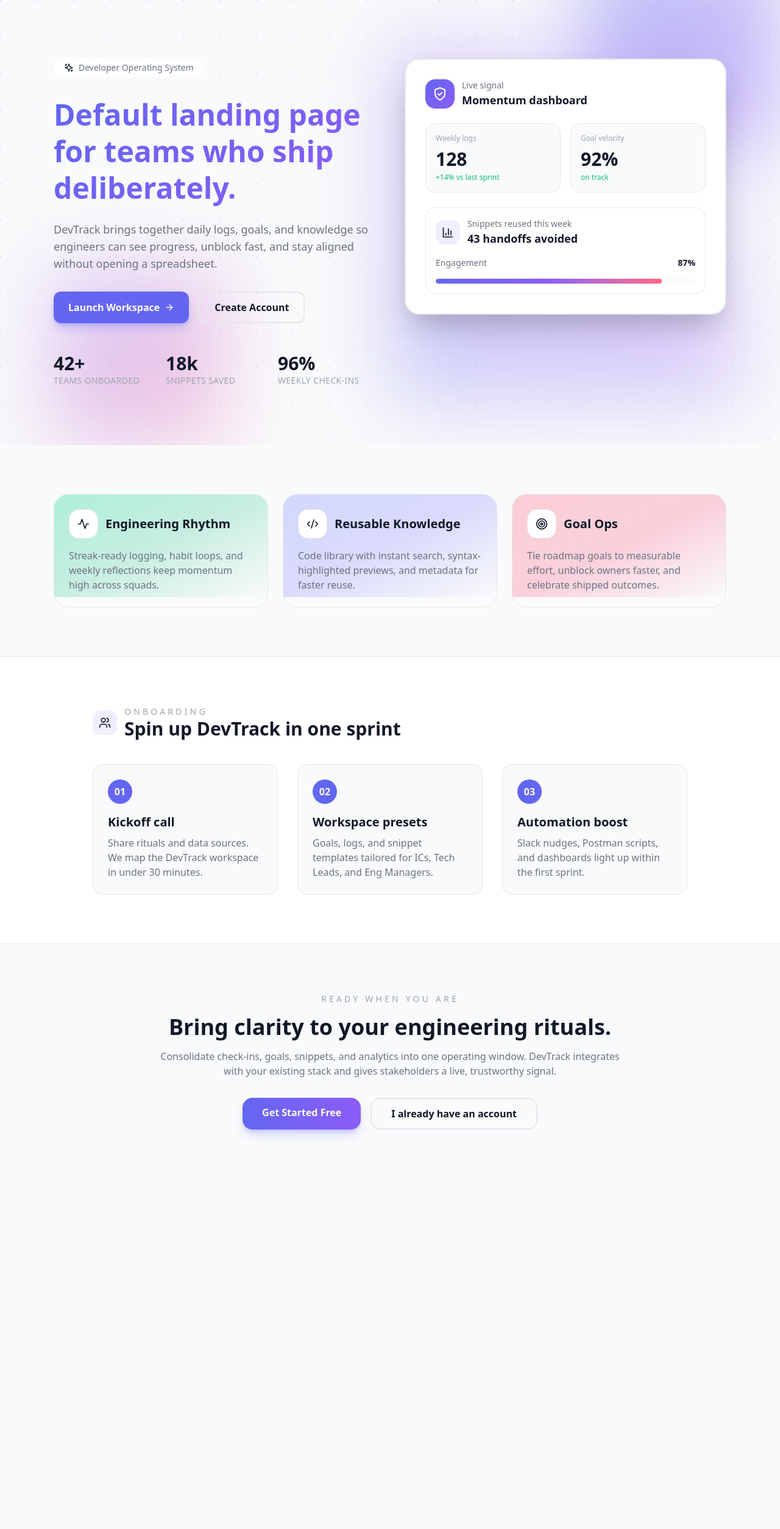
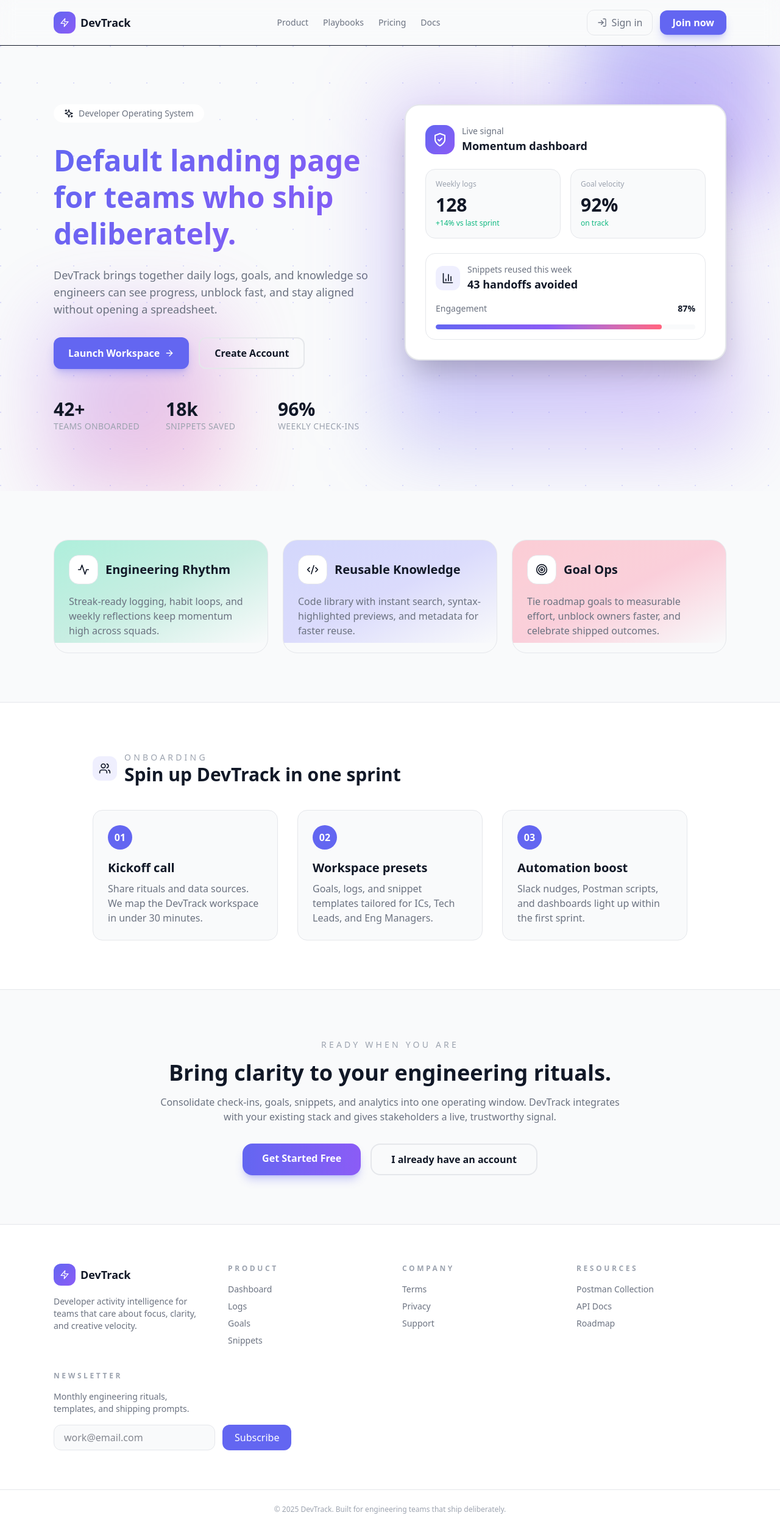
Before and after one commit to abhinay-x/DevTrack, a React (Vite) app in the folder client/: page / in a window 1280 px wide. Shown: the whole page at 61% size. Before the commit the page ends 1932 px from the top, so only its background shows below. Built offline with nearby package versions, Linux system fonts and the light colour scheme; no server answers.

Commit message:
feat: add marketing navbar and footer to landing page

```diff
--- a/client/src/pages/Landing.jsx
+++ b/client/src/pages/Landing.jsx
@@ -1,4 +1,4 @@
-import { ArrowRight, Activity, Code2, Target, ShieldCheck, Sparkles, BarChart3, Users } from 'lucide-react';
+import { ArrowRight, Activity, Code2, Target, ShieldCheck, Sparkles, BarChart3, Users, LogIn, Zap } from 'lucide-react';
 import { Link } from 'react-router-dom';
 
 const keyStats = [
@@ -34,11 +34,86 @@ const timeline = [
   { title: 'Automation boost', body: 'Slack nudges, Postman scripts, and dashboards light up within the first sprint.' }
 ];
 
+const marketingNav = [
+  { label: 'Product', href: '#product' },
+  { label: 'Playbooks', href: '#timeline' },
+  { label: 'Pricing', href: '#cta' },
+  { label: 'Docs', href: '/support' },
+];
+
+const footerLinks = [
+  {
+    title: 'Product',
+    links: [
+      { label: 'Dashboard', href: '/dashboard' },
+      { label: 'Logs', href: '/logs' },
+      { label: 'Goals', href: '/goals' },
+      { label: 'Snippets', href: '/snippets' },
+    ],
+  },
+  {
+    title: 'Company',
+    links: [
+      { label: 'Terms', href: '/terms' },
+      { label: 'Privacy', href: '/privacy' },
+      { label: 'Support', href: '/support' },
+    ],
+  },
+  {
+    title: 'Resources',
+    links: [
+      { label: 'Postman Collection', href: '/postman/DevTrack.postman_collection.json' },
+      { label: 'API Docs', href: '#product' },
+      { label: 'Roadmap', href: '/dashboard' },
+    ],
+  },
+];
+
 const Landing = () => {
   return (
-    <div className="min-h-screen bg-theme text-primary">
+    <div className="min-h-screen bg-theme text-primary flex flex-col">
+      {/* Marketing Navbar */}
+      <header className="sticky top-0 z-40 border-b border-theme/60 backdrop-blur-md bg-theme/80">
+        <div className="max-w-6xl mx-auto px-6 py-4 flex items-center justify-between">
+          <Link to="/" className="flex items-center gap-2">
+            <div className="w-9 h-9 gradient-bg rounded-xl flex items-center justify-center">
+              <Zap className="w-4 h-4 text-white" />
+            </div>
+            <span className="font-semibold text-lg">DevTrack</span>
+          </Link>
+          <nav className="hidden md:flex items-center gap-6 text-sm">
+            {marketingNav.map((item) =>
+              item.href.startsWith('#') ? (
+                <a key={item.label} href={item.href} className="text-secondary hover:text-primary transition-colors">
+                  {item.label}
+                </a>
+              ) : (
+                <Link key={item.label} to={item.href} className="text-secondary hover:text-primary transition-colors">
+                  {item.label}
+                </Link>
+              )
+            )}
+          </nav>
+          <div className="flex items-center gap-3">
+            <Link
+              to="/login"
+              className="hidden sm:inline-flex items-center gap-2 px-4 py-2 rounded-xl border border-theme text-secondary hover:text-primary transition"
+            >
+              <LogIn className="w-4 h-4" />
+              Sign in
+            </Link>
+            <Link
+              to="/register"
+              className="inline-flex items-center px-5 py-2 rounded-xl bg-primary text-white font-semibold shadow-lg shadow-primary/30 hover:bg-primary-dark transition"
+            >
+              Join now
+            </Link>
+          </div>
+        </div>
+      </header>
+
       {/* Hero */}
-      <section className="relative overflow-hidden">
+      <section className="relative overflow-hidden" id="product">
         <div className="absolute inset-0">
           <div className="absolute -top-20 right-0 w-80 h-80 gradient-bg blur-3xl opacity-40" />
           <div className="absolute bottom-0 left-20 w-72 h-72 gradient-bg-alt blur-3xl opacity-30" />
@@ -146,7 +221,7 @@ const Landing = () => {
       </section>
 
       {/* Timeline */}
-      <section className="bg-card py-20 border-y border-theme">
+      <section className="bg-card py-20 border-y border-theme" id="timeline">
         <div className="max-w-5xl mx-auto px-6">
           <div className="flex items-center gap-3 mb-10">
             <div className="w-10 h-10 rounded-xl bg-primary/10 text-primary flex items-center justify-center">
@@ -172,7 +247,7 @@ const Landing = () => {
       </section>
 
       {/* CTA */}
-      <section className="max-w-5xl mx-auto px-6 py-20 text-center">
+      <section className="max-w-5xl mx-auto px-6 py-20 text-center" id="cta">
         <p className="text-sm uppercase tracking-[0.3em] text-tertiary">READY WHEN YOU ARE</p>
         <h2 className="text-4xl font-bold mt-4 text-primary">Bring clarity to your engineering rituals.</h2>
         <p className="text-secondary mt-4 max-w-3xl mx-auto">
@@ -193,6 +268,60 @@ const Landing = () => {
           </Link>
         </div>
       </section>
+      {/* Footer */}
+      <footer className="bg-card border-t border-theme">
+        <div className="max-w-6xl mx-auto px-6 py-16 grid sm:grid-cols-2 lg:grid-cols-4 gap-10">
+          <div>
+            <div className="flex items-center gap-2 mb-4">
+              <div className="w-9 h-9 gradient-bg rounded-xl flex items-center justify-center text-white">
+                <Zap className="w-4 h-4" />
+              </div>
+              <span className="text-lg font-semibold">DevTrack</span>
+            </div>
+            <p className="text-secondary text-sm">
+              Developer activity intelligence for teams that care about focus, clarity, and creative velocity.
+            </p>
+          </div>
+          {footerLinks.map((column) => (
+            <div key={column.title}>
+              <p className="text-xs font-semibold tracking-[0.3em] text-tertiary mb-4">{column.title.toUpperCase()}</p>
+              <div className="space-y-2 text-sm">
+                {column.links.map((link) =>
+                  link.href.startsWith('/') ? (
+                    <Link key={link.label} to={link.href} className="block text-secondary hover:text-primary transition">
+                      {link.label}
+                    </Link>
+                  ) : (
+                    <a key={link.label} href={link.href} className="block text-secondary hover:text-primary transition">
+                      {link.label}
+                    </a>
+                  )
+                )}
+              </div>
+            </div>
+          ))}
+          <div>
+            <p className="text-xs font-semibold tracking-[0.3em] text-tertiary mb-4">NEWSLETTER</p>
+            <p className="text-secondary text-sm mb-4">Monthly engineering rituals, templates, and shipping prompts.</p>
+            <form className="flex flex-col sm:flex-row gap-3">
+              <input
+                type="email"
+                placeholder="work@email.com"
+                className="flex-1 rounded-xl border border-theme bg-theme px-4 py-2 focus:outline-none focus:border-primary"
+              />
+              <button
+                type="submit"
+                className="px-5 py-2 rounded-xl bg-primary text-white font-medium hover:bg-primary-dark transition"
+              >
+                Subscribe
+              </button>
+            </form>
+          </div>
+        </div>
+        <div className="border-t border-theme py-6 text-center text-xs text-tertiary">
+          © {new Date().getFullYear()} DevTrack. Built for engineering teams that ship deliberately.
+        </div>
+      </footer>
     </div>
   );
 };
```
